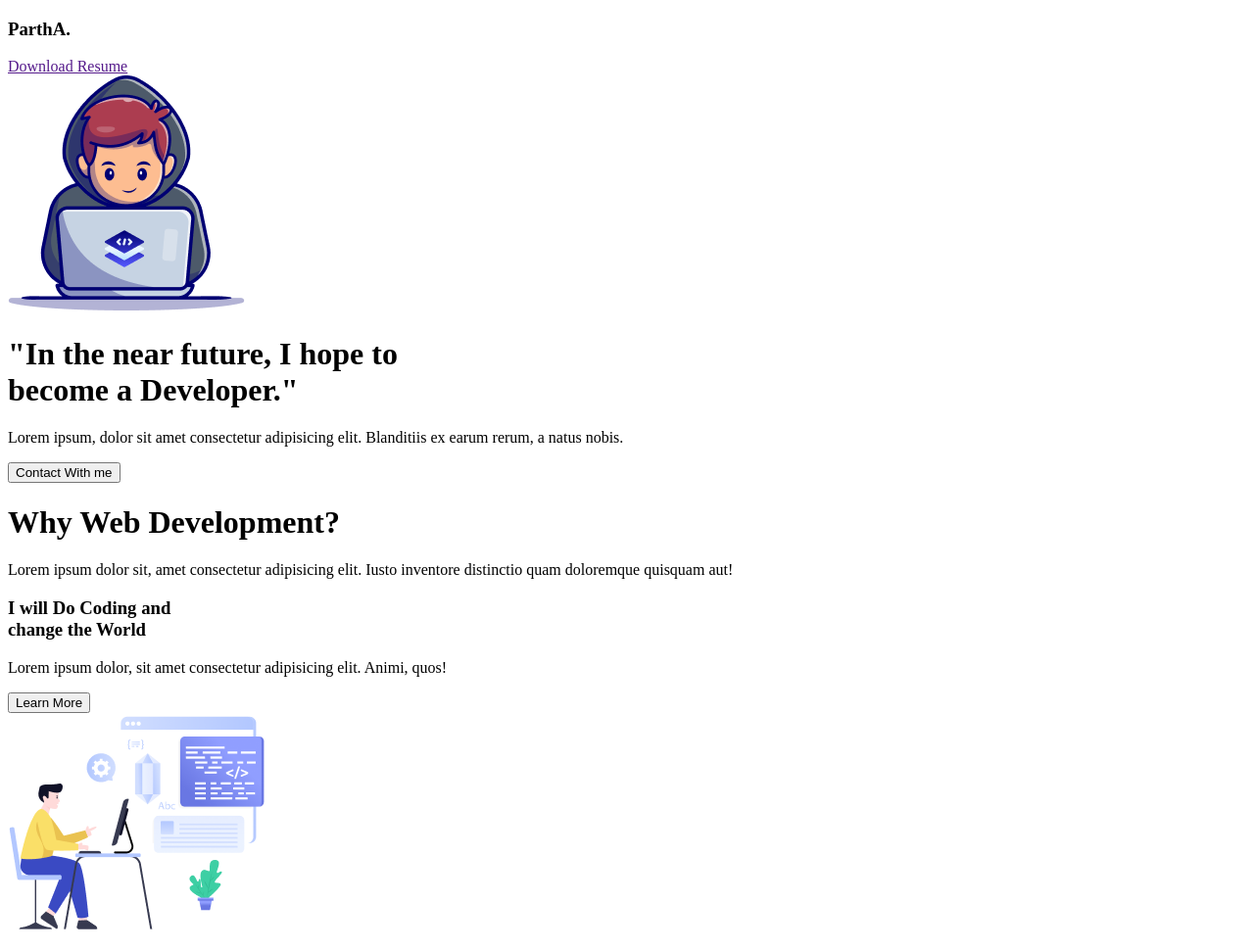
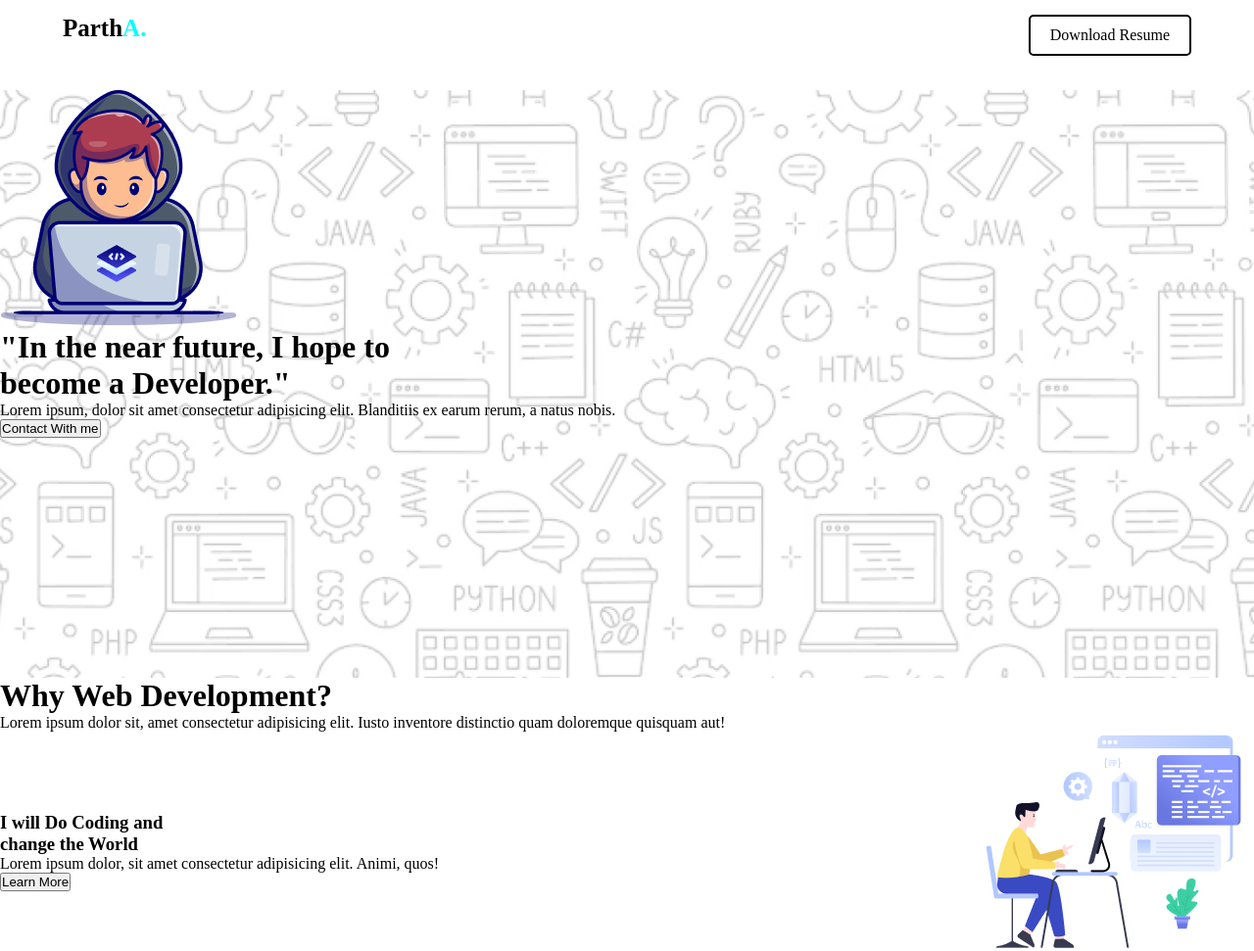
Before and after one commit to partha2165/My-Assignment-1, a plain HTML site: page index.html in a window 1280 px wide. Shown: the top 971 px of the page at 98% size. Drawn offline with Linux system fonts and the light colour scheme.

Commit message:
Added hero section image

```diff
--- a/index.html
+++ b/index.html
@@ -4,7 +4,7 @@
     <meta charset="UTF-8">
     <meta name="viewport" content="width=device-width, initial-scale=1.0">
     <title>My-Assignment-1</title>
-    <link rel="stylesheet" href="styl.css">
+    <link rel="stylesheet" href="style.css">
 </head>
 <body>
     <header class="header-section">
--- a/style.css
+++ b/style.css
@@ -30,7 +30,7 @@
 
 .hero-section{
     margin-top: 20px;
-    background-image: url(../assets/Hero-bg.png);
+    background-image: url(assets/Hero-bg.png);
     width:1300px;
     height: 600px;
     background-position: center;
```
